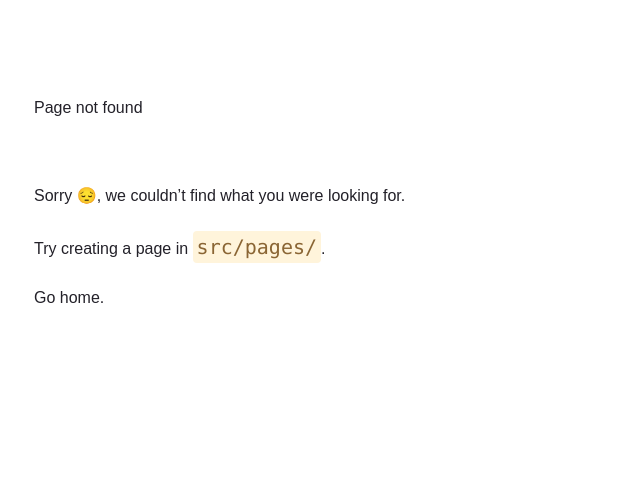
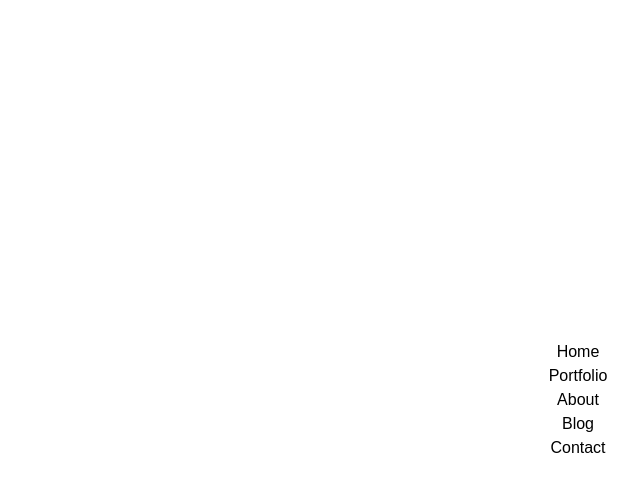
Before and after one commit to Freshchris01/homepage-gatsby, a Gatsby site: page /components/Menu in a window 1280 px wide. Before the commit this address had no page. Shown: the whole page, without its empty margins (62-702 px from the left). Built offline with nearby package versions, Linux system fonts and the light colour scheme; Gatsby itself is replaced by a stand-in of ours.

Commit message:
Add new Menu component

```diff
--- a/src/pages/Layout.tsx
+++ b/src/pages/Layout.tsx
@@ -1,16 +1,36 @@
-import React, {FC } from 'react'
+import React, { FC } from 'react'
 import Header from './Header'
 import Footer from './Footer'
+import Menu from './components/Menu'
+import { StaticImage } from 'gatsby-plugin-image'
 
-interface MyProps{
+interface MyProps {
 	children: React.ReactNode
 }
 
-const Layout: FC<MyProps> = (props) =>
+const Layout: FC<MyProps> = (props) => {
+	const menuRef = React.useRef();
+
+	function toggleMenu() {
+		console.log("Test123w")
+		menuRef.current?.open()
+	}
+
+	return (
 		<div className='container max-w-3xl pt-20 flex flex-col'>
+			<div className='w-auto flex justify-end'>
+				<div onClick={toggleMenu} className='cursor-pointer'>
+					<StaticImage layout='constrained' className='menu-button w-8 h-8' src={'../images/burger.png'} alt={''} />
+				</div>
+			</div>
+			<Menu ref={menuRef} />
 			<Header />
 			<main className='grow'>{props.children}</main>
 			<Footer />
 		</div>
+	)
+}
+
+
 
 export default Layout;
--- /dev/null
+++ b/src/pages/components/Menu.tsx
@@ -0,0 +1,39 @@
+import React, { useImperativeHandle, useRef, useState } from "react"
+
+import { Link } from "gatsby"
+
+const Menu = React.forwardRef((props, ref) => {
+  const [open, setOpen] = useState(true);
+  const menuRef = useRef();
+
+  const close = () => {
+    setOpen(false);
+  };
+
+  const openMenu = () => {
+    setOpen(true);
+  };
+
+  useImperativeHandle(ref, () => ({
+    open: openMenu,
+  }));
+
+  return (
+    <div
+      role="button"
+      tabIndex={0}
+      className={`menu`}
+      onClick={close}
+      onKeyDown={close}
+			style={{visibility: open ? 'visible' : 'hidden', opacity: open ? 1 : 0}}
+    >
+      <Link to="/"><h1>Home</h1></Link>
+      <Link to="/#portfolio"><h1>Portfolio</h1></Link>
+      <Link to="/#about"><h1>About</h1></Link>
+      <Link to="/blog"><h1>Blog</h1></Link>
+      <Link to="/#contact"><h1>Contact</h1></Link>
+    </div>
+  );
+});
+
+export default Menu;
--- a/src/styles/global.css
+++ b/src/styles/global.css
@@ -9,3 +9,29 @@
 * {
 	font-family: 'Nunito Sans', sans-serif;
 }
+
+.menu {
+	position: fixed;
+	top: 0;
+	left: 0;
+	height: 100%;
+	width: 100%;
+	background: #ffffff;
+	z-index: 1031;
+
+	display: flex;
+	flex-direction: column;
+	justify-content: center;
+	align-items: center;
+
+	visibility: hidden;
+	opacity: 0;
+
+	transition: all 0.35s;
+
+	cursor: pointer;
+
+	a {
+		pointer-events: all;
+	}
+}
```
Also changed, not shown: src/images/burger.png (added).
